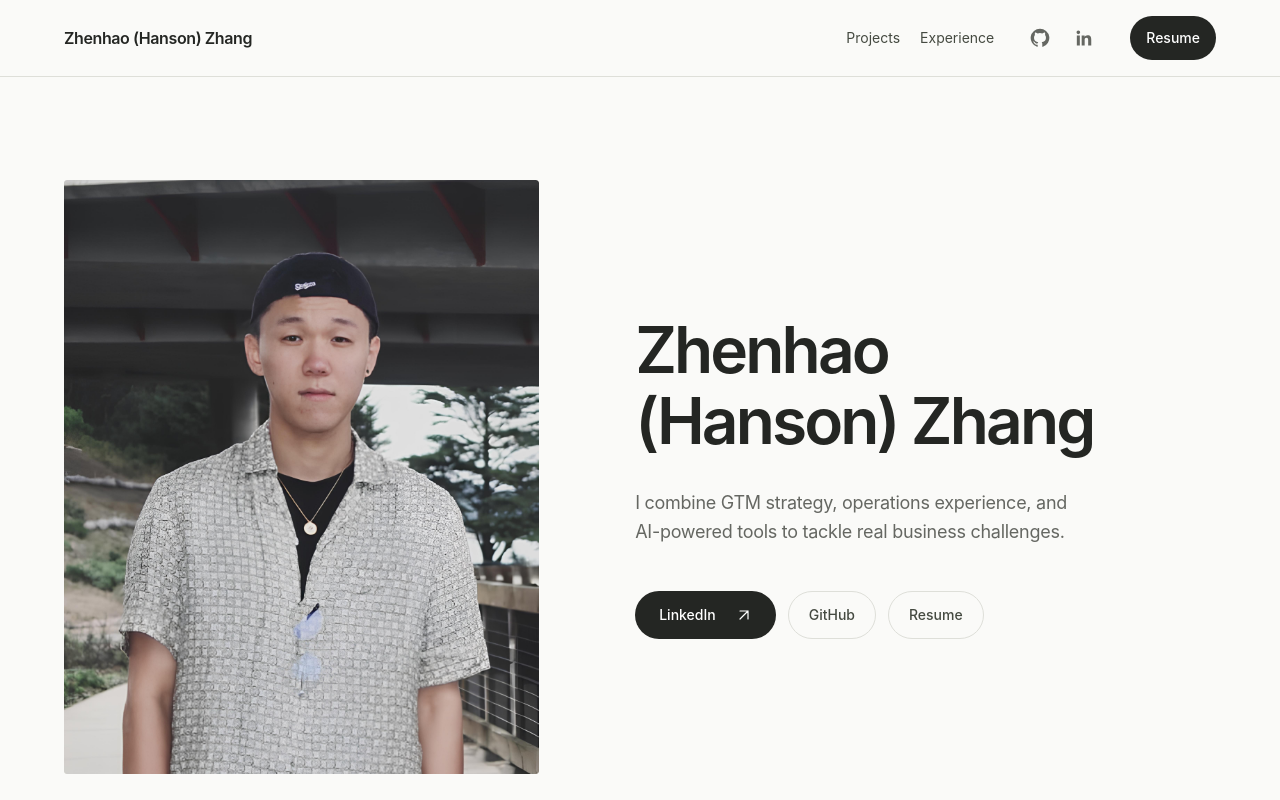
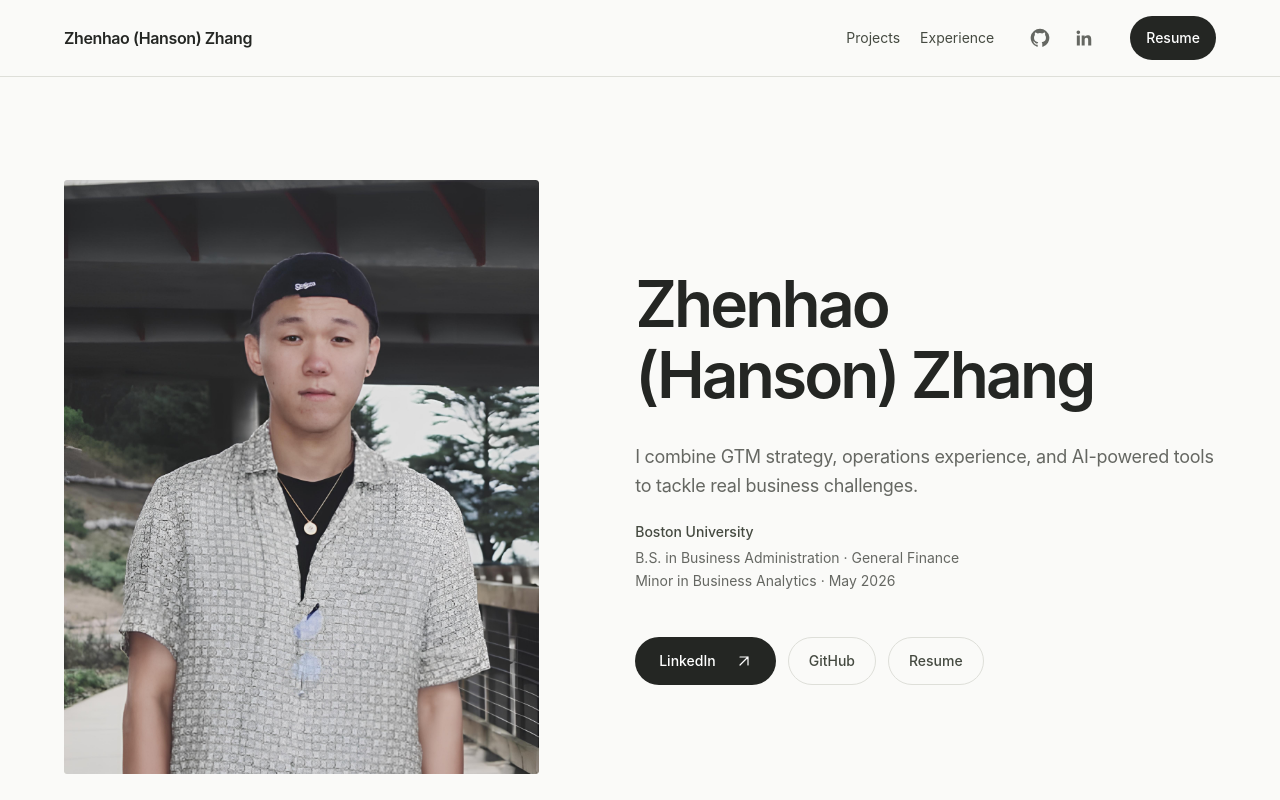
Before and after one commit to hansonz1/Personal-portfolio, a React (Vite) app: page / in a window 1280 px wide. Shown: the top 800 px of the page. Built offline with nearby package versions, Linux system fonts and the light colour scheme.

Commit message:
Add education and refine Hero layout

```diff
--- a/src/components/Hero.jsx
+++ b/src/components/Hero.jsx
@@ -7,14 +7,20 @@ function Hero() {
       <div className="min-w-0 pb-2 md:row-start-2 lg:col-start-2 lg:row-start-1 lg:py-8">
         <h1
           id="hero-heading"
-          className="max-w-[600px] text-[clamp(2.5rem,5vw,4rem)] leading-[1.1] font-semibold tracking-[-0.045em] text-balance"
+          className="max-w-[600px] text-[clamp(2.5rem,5vw,4rem)] leading-[1.1] font-semibold tracking-[-0.045em] text-balance lg:max-w-none"
         >
           Zhenhao (Hanson) Zhang
         </h1>
 
-        <p className="mt-7 max-w-[460px] text-base leading-relaxed tracking-[-0.015em] text-[#656762] sm:mt-8 sm:text-lg">
+        <p className="mt-7 max-w-[460px] text-base leading-relaxed tracking-[-0.015em] text-[#656762] sm:mt-8 sm:text-lg lg:max-w-none">
           I combine GTM strategy, operations experience, and AI-powered tools to tackle real business challenges.
         </p>
+
+        <div className="mt-5 max-w-[460px] text-sm leading-relaxed text-[#656762] lg:max-w-none">
+          <p className="font-medium text-[#454a41]">Boston University</p>
+          <p className="mt-1">B.S. in Business Administration · General Finance</p>
+          <p>Minor in Business Analytics · <time dateTime="2026-05">May 2026</time></p>
+        </div>
 
         <div className="mt-9 flex flex-wrap items-center gap-3 sm:mt-11" aria-label="Profile links and resume">
           <a
```
